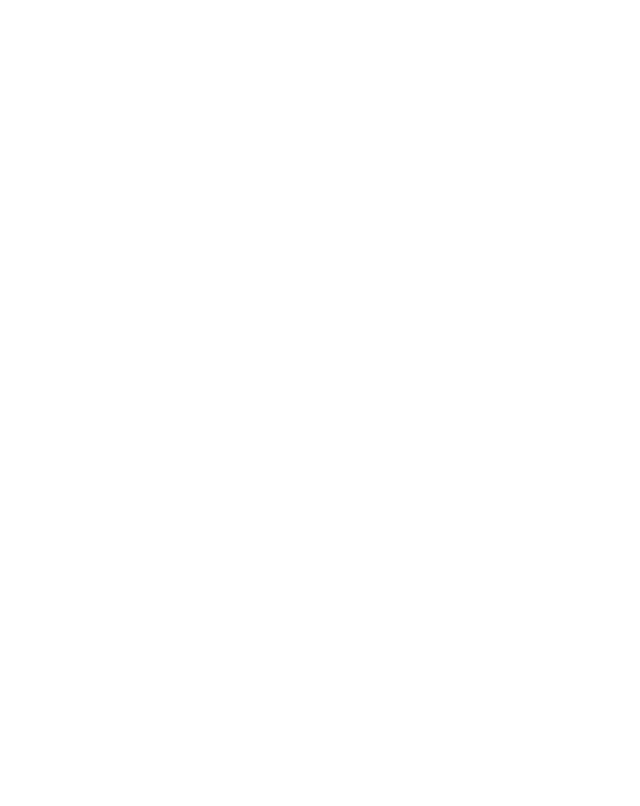
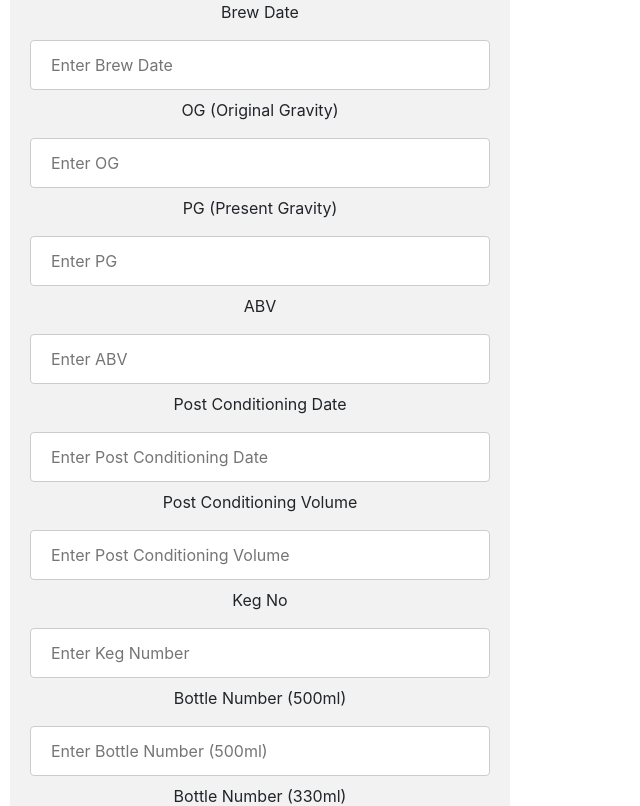
Before and after one commit to michaelcoleman7/BD-Brewing-Revenue-Web-Application, a React (Create React App) app in the folder bd-brewery-app/: page /createbrew in a window 1280 px wide. Shown: the part 400-1206 px from the top of the page, without its empty margins (0-640 px from the left). Before the commit the page ends 800 px from the top, so only its background shows below. Built offline with nearby package versions, Linux system fonts and the light colour scheme.

Commit message:
Updated create brew to contain all variables needed for calculation

```diff
--- a/bd-brewery-app/src/Components/CreateBrew.jsx
+++ b/bd-brewery-app/src/Components/CreateBrew.jsx
@@ -16,14 +16,39 @@
     // using react hooks to get data back - adapted from https://reactjs.org/docs/hooks-state.html
     const [brewNo, setBrewNo] = useState("");
     const [beer, setBeer] = useState("");
+    const [batchNo, setBatchNo] = useState("");
+    const [brewDate, setBrewDate] = useState("");
+    const [og, setOG] = useState("");
+    const [pg, setPG] = useState("");
+    //OG-PG is a also a variable, calculate using above values
+    const [abv, setABV] = useState("");
+    const [postConditionDate, setPCD] = useState("");
+    const [postConditionVol, setPCV] = useState("");
+    const [kegNo, setKegNo] = useState("");
+    const [bottleNo500, setBottleNo500] = useState("");
+    const [bottleNo330, setBottleNo330] = useState("");
+    const [duty, setDuty] = useState("");
+    const [status, setStatus] = useState("");
 
     const create = (event) => {
             event.preventDefault();
 
             //brew control sheet to be sent to server
-            const brewcontrolsheet = {
+            const brew = {
                 brewNo: brewNo,
-                beer: beer
+                beer: beer,
+                batchNo: beer,
+                brewDate: beer,
+                og: beer,
+                pg: beer,
+                abv: beer,
+                postConditionDate: beer,
+                postConditionVol: beer,
+                kegNo: beer,
+                bottleNo500: beer,
+                bottleNo330: beer,
+                duty: beer,
+                status: beer
             }
 
             //options needed to send to server
@@ -32,10 +57,10 @@
                 headers: {
                 'Content-Type': 'application/json'
                 },
-                body: JSON.stringify(brewcontrolsheet)
+                body: JSON.stringify(brew)
             }
 
-            if(brewNo && beer){
+            if(brewNo && beer && batchNo && brewDate && og && pg && abv && postConditionDate && postConditionVol && kegNo && bottleNo500 && bottleNo330 && duty && status){
                 fetch(url +"api/createbrew", options)
                 .then(res => {
                     return res.json();
@@ -50,6 +75,7 @@
     }
 
     return(
+        // React Fragment is a way of sending back multiple elements - https://reactjs.org/docs/fragments.html
         <React.Fragment>
             <div style={divStyle}>
                 <form onSubmit={create}>
@@ -59,6 +85,42 @@
                     <label>Beer</label>
                     <input type="text" name="beer" placeholder="Enter Beer" onChange={event => setBeer(event.target.value)}/>
 
+                    <label>Batch No</label>
+                    <input type="text" name="batchNo" placeholder="Enter Batch Number" onChange={event => setBatchNo(event.target.value)}/>
+
+                    <label>Brew Date</label>
+                    <input type="text" name="brewDate" placeholder="Enter Brew Date" onChange={event => setBrewDate(event.target.value)}/>
+
+                    <label>OG (Original Gravity)</label>
+                    <input type="text" name="og" placeholder="Enter OG" onChange={event => setOG(event.target.value)}/>
+
+                    <label>PG (Present Gravity)</label>
+                    <input type="text" name="pg" placeholder="Enter PG" onChange={event => setPG(event.target.value)}/>
+
+                    <label>ABV</label>
+                    <input type="text" name="abv" placeholder="Enter ABV" onChange={event => setABV(event.target.value)}/>
+
+                    <label>Post Conditioning Date</label>
+                    <input type="text" name="pcs" placeholder="Enter Post Conditioning Date" onChange={event => setPCD(event.target.value)}/>
+
+                    <label>Post Conditioning Volume</label>
+                    <input type="text" name="pcv" placeholder="Enter Post Conditioning Volume" onChange={event => setPCV(event.target.value)}/>
+
+                    <label>Keg No</label>
+                    <input type="text" name="kegNo" placeholder="Enter Keg Number" onChange={event => setKegNo(event.target.value)}/>
+
+                    <label>Bottle Number (500ml)</label>
+                    <input type="text" name="bottleNo500" placeholder="Enter Bottle Number (500ml)" onChange={event => setBottleNo500(event.target.value)}/>
+
+                    <label>Bottle Number (330ml)</label>
+                    <input type="text" name="bottleNo330" placeholder="Enter Bottle Number (330ml)" onChange={event => setBottleNo330(event.target.value)}/>
+
+                    <label>Duty</label>
+                    <input type="text" name="duty" placeholder="Enter Duty" onChange={event => setDuty(event.target.value)}/>
+
+                    <label>Status</label>
+                    <input type="text" name="status" placeholder="Enter Status" onChange={event => setStatus(event.target.value)}/>
+
                     <input type="submit" value="Submit"/>
                 </form>
             </div>
```
Lines whose indentation alone changed are shown as unchanged.
